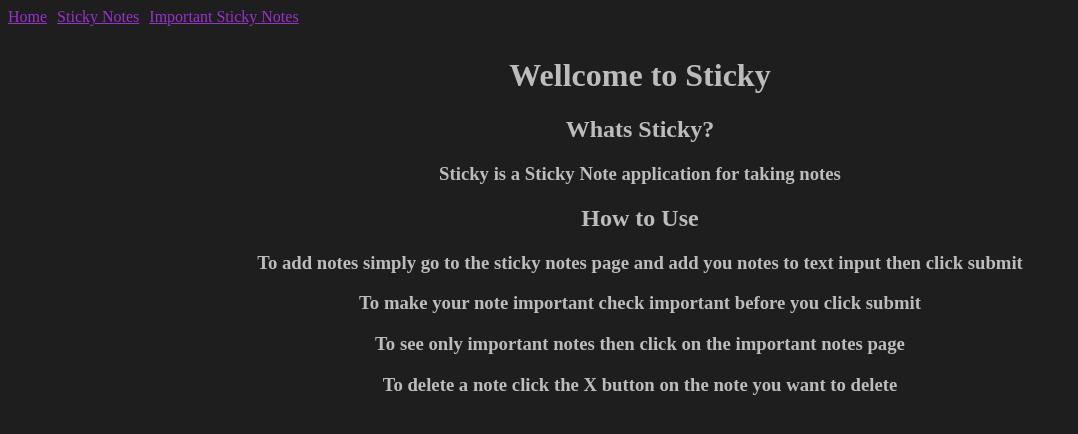
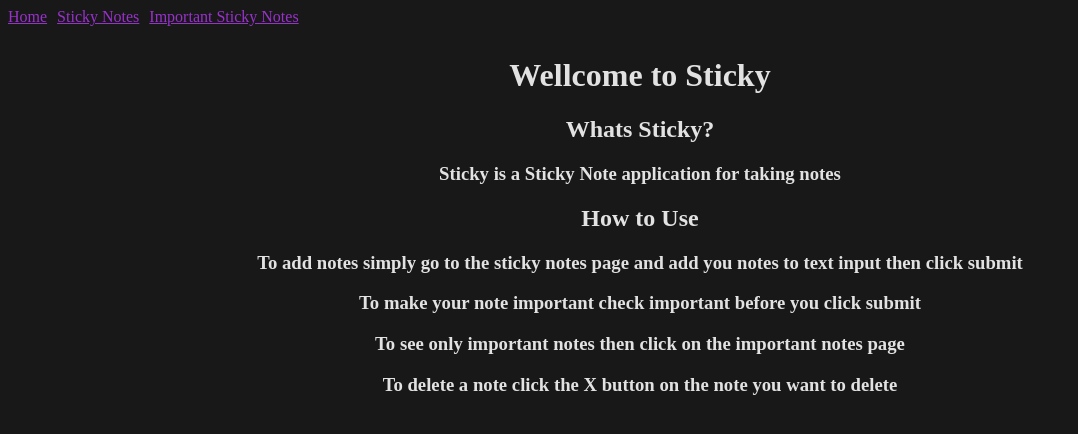
Before and after one commit to MikahNiehaus/Sticky_old, a React (Create React App) app in the folder frontend/: page / in a window 1280 px wide. Shown: the top 434 px of the page, without its empty margins (0-1078 px from the left). Built offline with nearby package versions, Linux system fonts and the light colour scheme; no server answers.

Commit message:
looks better

```diff
--- a/frontend/src/containers/App.css
+++ b/frontend/src/containers/App.css
@@ -6,35 +6,38 @@
     padding: 5px;
   }
   body {
-  background-color: rgb(30, 30, 30);
+  background-color: rgb(24, 24, 24);
 }
 label{
-  color: rgba(255, 255, 255, 0.705);
+  color: rgb(226, 226, 226);
 
 }
 .NavLink{
-  color: rgba(255, 255, 255, 0.705);
+  color: rgb(226, 226, 226);
+}
+input{
+  background-color: rgb(226, 226, 226)
 }
   h4{
 
-    color: rgba(255, 255, 255, 0.705);
+    color: rgb(226, 226, 226);
 
     text-align: center;
     padding: 10px;
   }
   h1{
-    color: rgba(255, 255, 255, 0.705);
+    color: rgb(226, 226, 226);
     text-align: center;
   }
 
   h2{
     text-align: center;
-    color: rgba(255, 255, 255, 0.705);
+    color: rgb(226, 226, 226);
 
   }
   h3{
     text-align: center;
-    color: rgba(255, 255, 255, 0.705);
+    color: rgb(226, 226, 226);
 
   }
 
@@ -47,7 +50,7 @@ label{
     min-width: 200px;
     width: 240px;
     height: 150px;
-    border: 1px solid rgba(255, 255, 255, 0.705);
+    border: 1px solid rgb(226, 226, 226);
     font-size: 15px;
     box-shadow: 4px 6px rgba(200,200,200,0.8);
     text-transform: capitalize;
```
